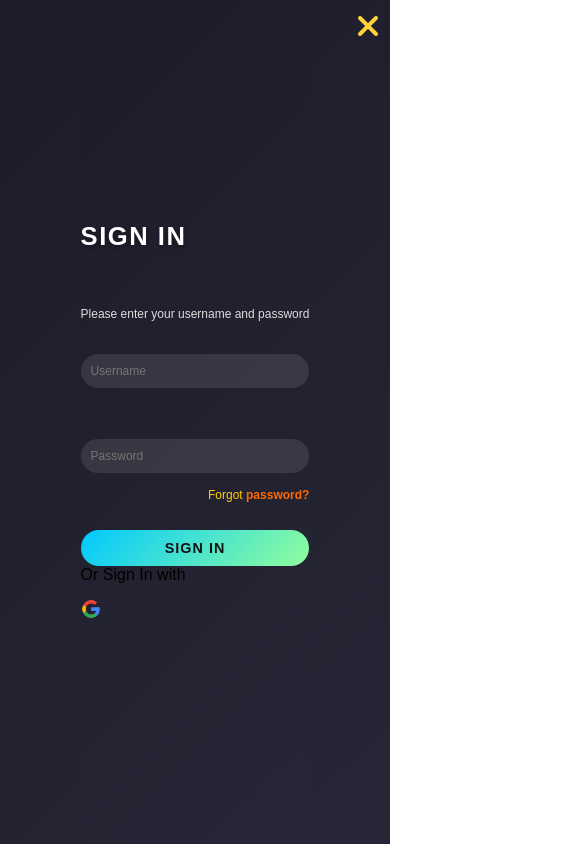
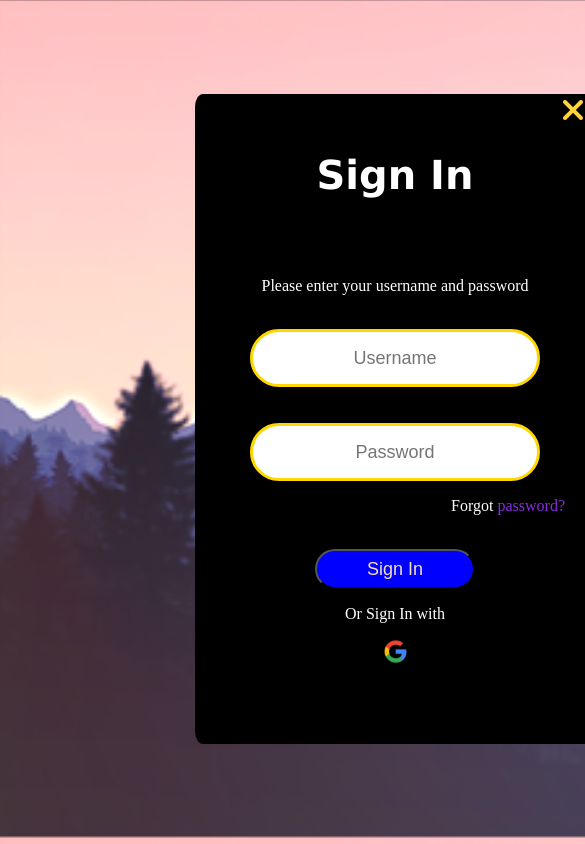
Before and after one commit to nitendra2211/SignIn-Page, a plain HTML site: page index.html in a window 390 px wide. Shown: the whole page, 585 px wide, since content can reach past the window. Drawn offline with Linux system fonts and the light colour scheme.

Commit message:
Revert "Added Styling and Responsiveness"

```diff
--- a/style.css
+++ b/style.css
@@ -1,174 +1,69 @@
-* {
-    margin: 0;
-    padding: 0;
-    box-sizing: border-box;
+div{
+    height:650px;
+    width:400px;
+    background-color: White;
+    text-align: center;
+    color:white;
+    background-color: black;
+    margin-top: 25%;
+    margin-bottom: 25%;
+    margin-left: 50%;
+    border-radius: 2%;
 }
-
-html,
-body {
-    height: 100%;
-    margin: 0;
-    font-family: 'Poppins', sans-serif;
-    display: flex;
-    justify-content: center;
-    align-items: center;
-    background: linear-gradient(135deg, #1c1c29, #262636);
+body{
+    background-image: url("mountains.webp");
+    background-size: cover;
 }
-
-.container {
-    background: linear-gradient(135deg, #ff6a00, #ee0979);
-    padding: 2rem 1.5rem;
-    width: 90%;
-    max-width: 400px;
-    border-radius: 15px;
-    box-shadow: 0 10px 25px rgba(0, 0, 0, 0.5);
+.login{
+    font-size: 40px;
+    font-family: 'Lucida Sans', 'Lucida Sans Regular', 'Lucida Grande', 'Lucida Sans Unicode', Geneva, Verdana, sans-serif;
+}
+.input1{
+    font-size:18px;
     text-align: center;
-    transition: all 0.3s ease;
-    position: relative;
+    height:50px;
+    width: 70%;
+    border-radius: 100px;
+    border: 3px solid gold;
+    cursor:pointer;
+    color: darkgreen;
 }
-
-.login {
-    font-size: 1.8rem;
-    font-weight: 600;
-    margin-bottom: 20px;
-    color: white;
-    text-transform: uppercase;
-    letter-spacing: 1.5px;
-    text-shadow: 1px 2px 4px rgba(0, 0, 0, 0.3);
+.input2{
+    font-size:18px;
+    text-align: center;
+    height:50px;
+    width: 70%;
+    border-radius: 100px;
+    border: 3px solid gold;
+    cursor: pointer;
+    color: darkgreen;
 }
-
-.input1,
-.input2 {
-    width: 100%;
-    padding: 12px;
-    margin-bottom: 15px;
-    border: none;
-    border-radius: 25px;
-    background-color: rgba(255, 255, 255, 0.1);
-    color: white;
-    font-size: 14px;
-    transition: all 0.3s ease;
+.button{
+    height: 40px;
+    width:40%;
+    border-radius: 100px;
+    font-size: large;
+    background-color: blue;
+    color:wheat;
+    cursor:pointer;
 }
-
-.input1:hover,
-.input2:hover,
-.input1:focus,
-.input2:focus {
-    background-color: rgba(255, 255, 255, 0.2);
-    box-shadow: 0 0 5px rgba(255, 255, 255, 0.5);
-    outline: none;
+.para2{
+    text-align: right;
+    margin-right: 30px;
 }
-
-.button {
-    width: 100%;
-    padding: 12px;
-    border-radius: 25px;
-    background: linear-gradient(135deg, #00c9ff, #92fe9d);
-    color: #111;
-    font-size: 1rem;
-    font-weight: bold;
-    border: none;
-    cursor: pointer;
-    transition: all 0.3s ease;
-    margin-top: 10px;
-    letter-spacing: 1px;
-    text-transform: uppercase;
+span{
+    color:blueviolet;
 }
-
-.button:hover {
-    background: linear-gradient(135deg, #fc466b, #3f5efb);
-    color: white;
-    transform: scale(1.05);
-    box-shadow: 0 0 10px rgba(255, 255, 255, 0.4);
+.cross{
+    text-align: right;
+    margin-right: 10px;
 }
-
-.cross i {
-    color: #ffcc00;
-    font-size: 24px;
-    position: absolute;
-    top: 10px;
-    right: 10px;
-    cursor: pointer;
+img{
+    height:25px;
+    width:25px;
+    margin-bottom: 2px;
 }
-
-.para {
-    font-size: 14px;
-    color: #ddd;
-    margin-bottom: 15px;
+.imx{
+    height:60px;
+    width:60px;
 }
-
-.para2 {
-    font-size: 12px;
-    color: #ffcc00;
-    text-align: right;
-}
-
-span {
-    color: #ff6a00;
-    cursor: pointer;
-    font-weight: bold;
-}
-
-img {
-    height: 25px;
-    width: 25px;
-    margin-top: 15px;
-    transition: all 0.3s ease;
-}
-
-img:hover {
-    transform: scale(1.1);
-}
-
-@media (min-width: 768px) {
-    .container {
-        padding: 2.5rem 2rem;
-    }
-
-    .login {
-        font-size: 2rem;
-    }
-
-    .input1,
-    .input2 {
-        padding: 14px;
-        font-size: 16px;
-    }
-
-    .button {
-        padding: 14px;
-        font-size: 1.1rem;
-    }
-
-    img {
-        height: 30px;
-        width: 30px;
-    }
-}
-
-@media (max-width: 480px) {
-    .login {
-        font-size: 1.6rem;
-    }
-
-    .input1,
-    .input2 {
-        padding: 10px;
-        font-size: 12px;
-    }
-
-    .button {
-        padding: 10px;
-        font-size: 0.9rem;
-    }
-
-    img {
-        height: 20px;
-        width: 20px;
-    }
-
-    .para,
-    .para2 {
-        font-size: 12px;
-    }
-}
```
